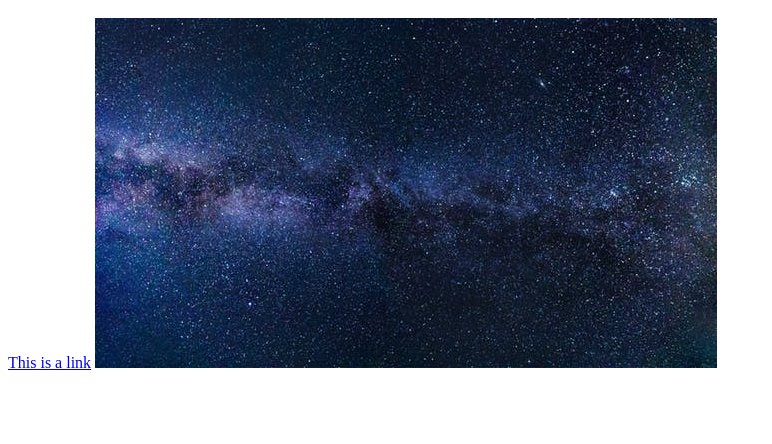
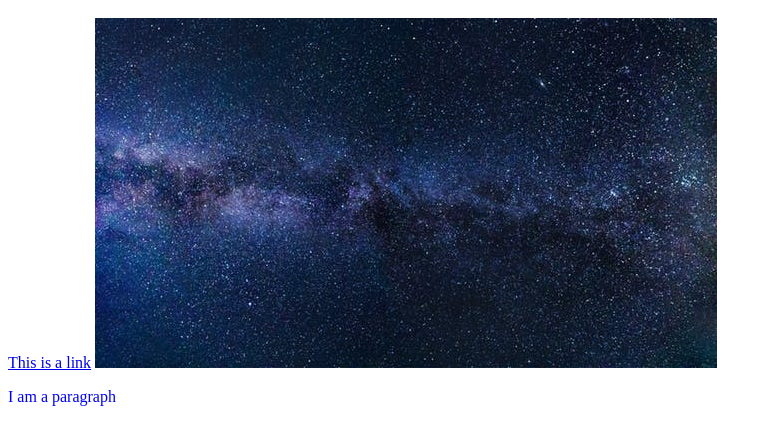
Before and after one commit to danfabman/Mywebsite, a plain HTML site: page index.html in a window 1280 px wide. Shown: the part 48-492 px from the top of the page, without its empty margins (0-772 px from the left). Drawn offline with Linux system fonts and the light colour scheme.

Commit message:
Update index.html

```diff
--- a/index.html
+++ b/index.html
@@ -1,3 +1,4 @@
 <h1> Hello world</h1>
 <a href="https://www.w3schools.com">This is a link</a>
 <img src="img.jpeg" alt="Just a random old picture">
+<p style="color:blue">I am a paragraph</p>
```
